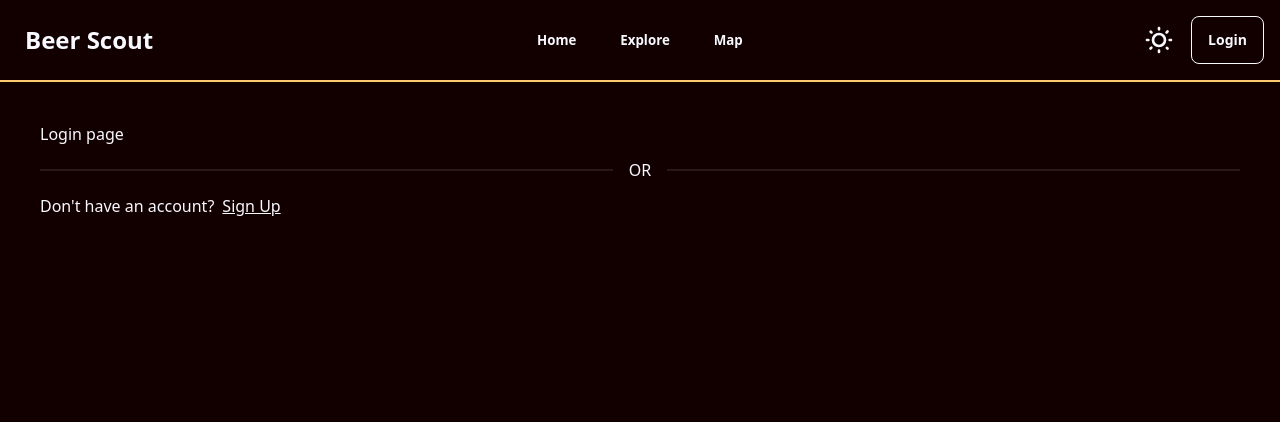
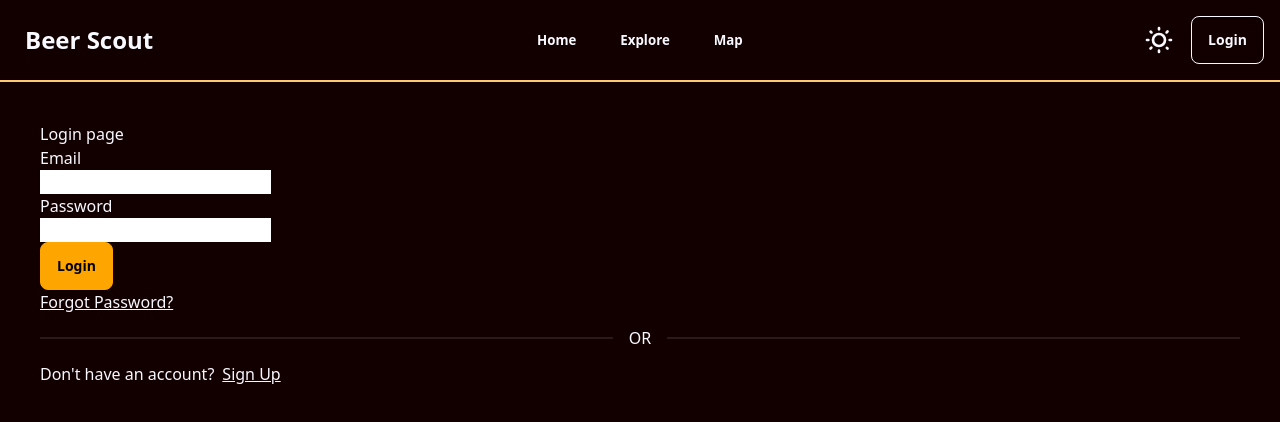
Before and after one commit to beer-scout-project/beer-scout, a React (Vite) app: page /login in a window 1280 px wide. Shown: the top 422 px of the page. Built offline with nearby package versions, Linux system fonts and the light colour scheme.

Commit message:
Update login page inputs
Add email and password fields for user to login

```diff
--- a/src/pages/login.jsx
+++ b/src/pages/login.jsx
@@ -5,6 +5,22 @@ const login = () => {
 	return (
 		<div className='p-10'>
 			<p>Login page</p>
+			<div className='container'>
+				<form>
+					<label htmlFor='email' className='block'>
+						<span className='block'>Email</span>
+						<input type='email' name='email'></input>
+					</label>
+					<label htmlFor='password' className='block'>
+						<span className='block'>Password</span>
+						<input type='password' name='password'></input>
+					</label>
+				</form>
+				<button className='block btn btn-primary'>Login</button>
+				<Link>
+					<span className='block link'>Forgot Password?</span>
+				</Link>
+			</div>
 			<div className='divider'>OR</div>
 			<div className='flex items-center space-x-2'>
 				<p>Don't have an account?</p>
```
Lines whose indentation alone changed are shown as unchanged.
